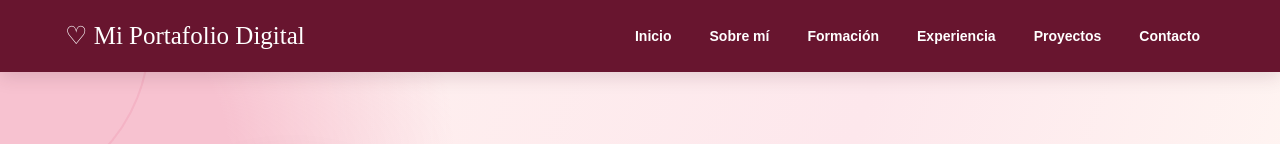
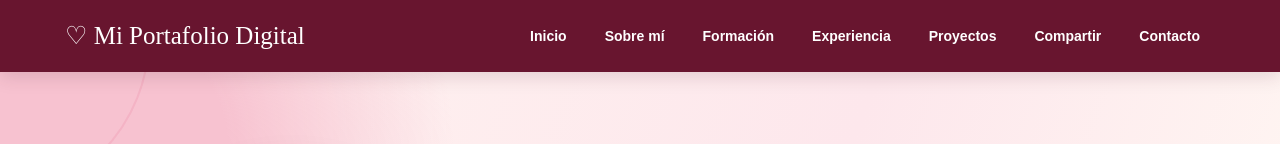
Before and after one commit to keralo2/miportafolio-ale, a Next.js app: page / in a window 1280 px wide. Shown: the top 144 px of the page. Built offline with nearby package versions, Linux system fonts and the light colour scheme.

Commit message:
Añadir acceso a la sección QR en el menú

```diff
--- a/components/Portfolio.tsx
+++ b/components/Portfolio.tsx
@@ -128,7 +128,7 @@ export default function Portfolio() {
     <header className="site-header"><div className="nav-wrap">
       <a className="brand" href="#inicio">♡ Mi Portafolio Digital</a>
       <button className="menu-button" onClick={()=>setMenuOpen(!menuOpen)} aria-label="Abrir menú">☰</button>
-      <nav className={menuOpen?"nav-links open":"nav-links"}>{[["Inicio","#inicio"],["Sobre mí","#sobre-mi"],["Formación","#formacion"],["Experiencia","#experiencia"],["Proyectos","#proyectos"],["Contacto","#contacto"]].map(([label,href])=><a key={href} href={href} onClick={()=>setMenuOpen(false)}>{label}</a>)}</nav>
+      <nav className={menuOpen?"nav-links open":"nav-links"}>{[["Inicio","#inicio"],["Sobre mí","#sobre-mi"],["Formación","#formacion"],["Experiencia","#experiencia"],["Proyectos","#proyectos"],["Compartir","#compartir"],["Contacto","#contacto"]].map(([label,href])=><a key={href} href={href} onClick={()=>setMenuOpen(false)}>{label}</a>)}</nav>
     </div></header>
 
     <main>
```
